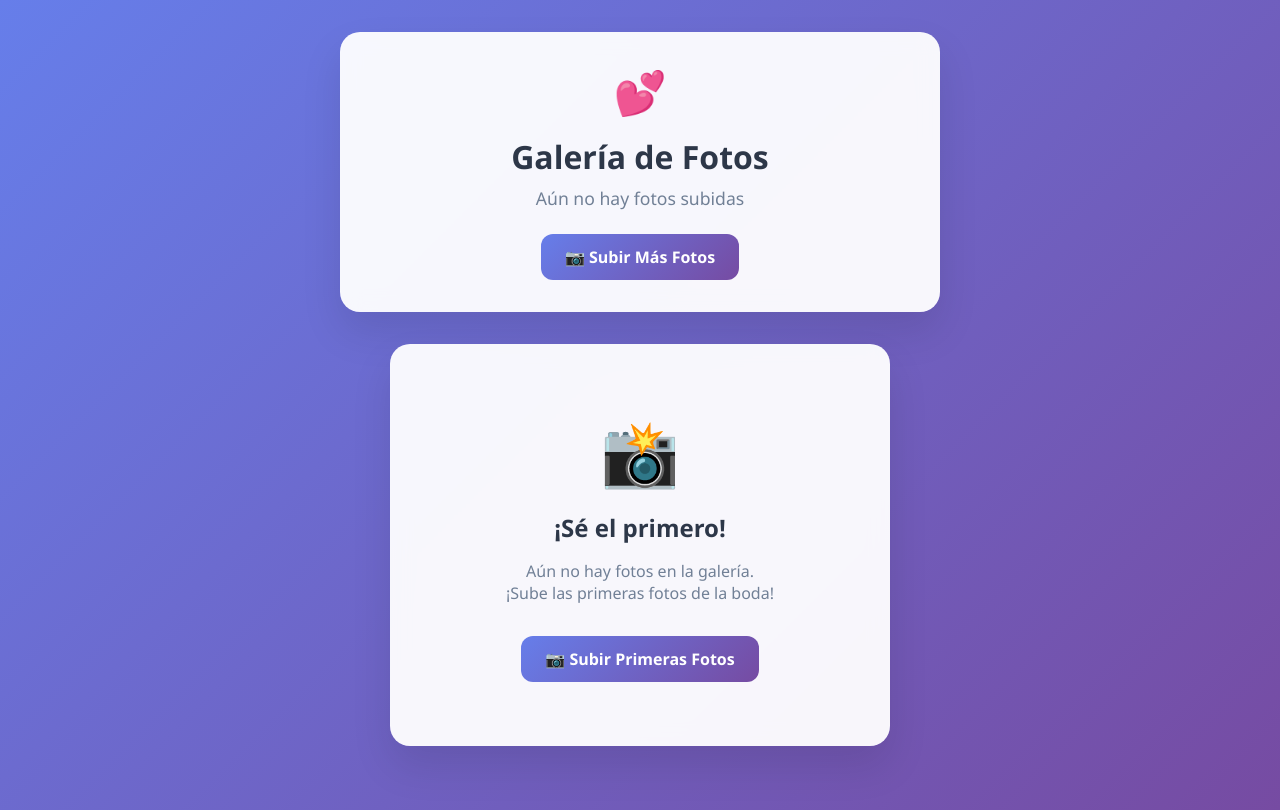
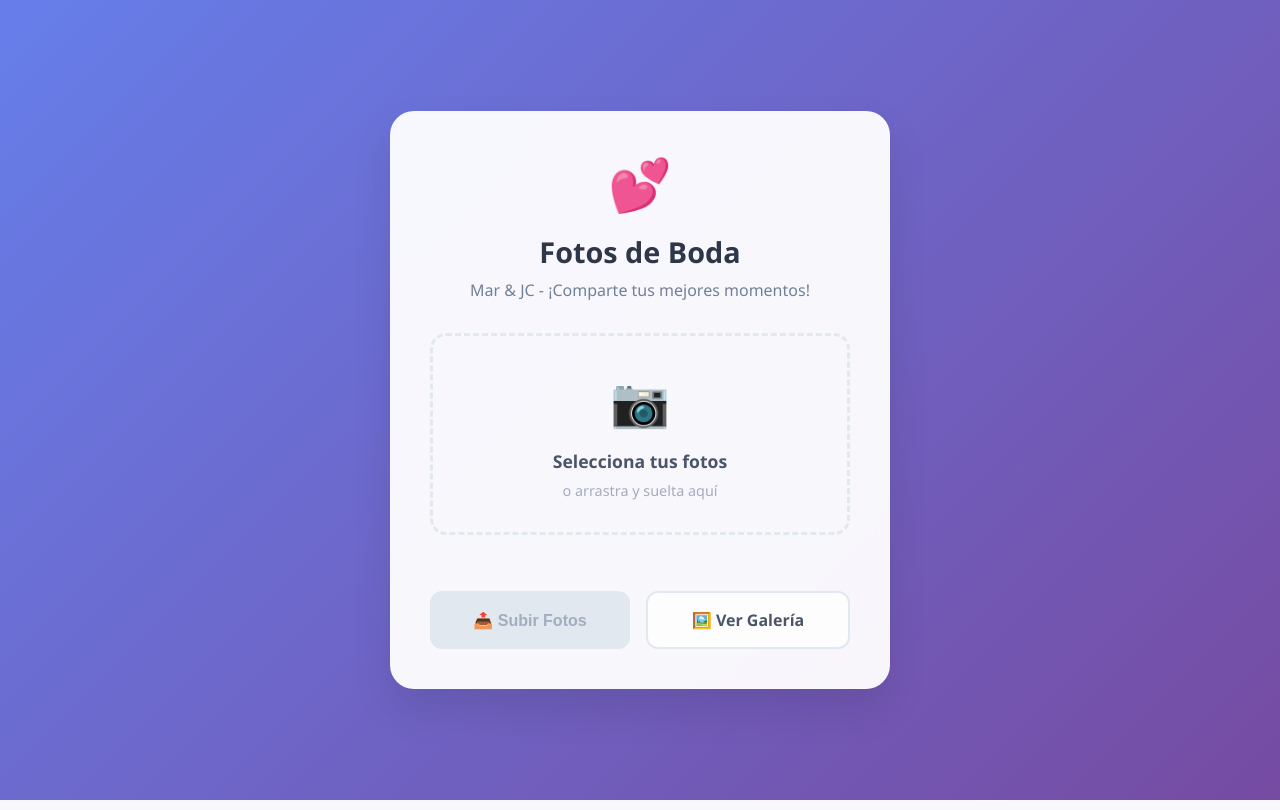
Before and after one commit to Nanrehr/fotos-boda, a Flask app: template templates/upload.html in a window 1280 px wide. Run offline with Flask 3, Linux system fonts and the light colour scheme; the template is opened without the code that fills it, so the values that code supplies are empty.

Commit message:
Actualizar upload.html

```diff
--- a/templates/upload.html
+++ b/templates/upload.html
@@ -3,7 +3,7 @@
 <head>
   <meta charset="UTF-8">
   <meta name="viewport" content="width=device-width, initial-scale=1.0">
-  <title>🖼️ Galería - Boda Mar & JC</title>
+  <title>📸 Fotos Boda Mar & JC</title>
   <style>
     * {
       margin: 0;
@@ -15,19 +15,29 @@
       font-family: 'Segoe UI', 'Apple Color Emoji', sans-serif;
       background: linear-gradient(135deg, #667eea 0%, #764ba2 100%);
       min-height: 100vh;
-      padding: 2rem 1rem;
+      display: flex;
+      flex-direction: column;
+      justify-content: center;
+      align-items: center;
+      padding: 1rem;
     }
 
-    .header {
+    .container {
+      background: rgba(255, 255, 255, 0.95);
+      backdrop-filter: blur(10px);
+      border-radius: 24px;
+      padding: 2.5rem;
+      max-width: 500px;
+      width: 100%;
+      box-shadow: 0 20px 40px rgba(0, 0, 0, 0.1);
       text-align: center;
-      margin-bottom: 2rem;
-      animation: slideDown 0.6s ease-out;
+      animation: slideUp 0.6s ease-out;
     }
 
-    @keyframes slideDown {
+    @keyframes slideUp {
       from {
         opacity: 0;
-        transform: translateY(-30px);
+        transform: translateY(30px);
       }
       to {
         opacity: 1;
@@ -35,18 +45,12 @@
       }
     }
 
-    .header-content {
-      background: rgba(255, 255, 255, 0.95);
-      backdrop-filter: blur(10px);
-      border-radius: 20px;
-      padding: 2rem;
-      max-width: 600px;
-      margin: 0 auto;
-      box-shadow: 0 20px 40px rgba(0, 0, 0, 0.1);
+    .header {
+      margin-bottom: 2rem;
     }
 
     .heart {
-      font-size: 2.5rem;
+      font-size: 3rem;
       animation: heartbeat 2s ease-in-out infinite;
       margin-bottom: 1rem;
     }
@@ -58,26 +62,93 @@
 
     h1 {
       color: #2d3748;
-      font-size: 2rem;
+      font-size: 1.8rem;
       font-weight: 700;
       margin-bottom: 0.5rem;
     }
 
-    .stats {
+    .subtitle {
       color: #718096;
-      font-size: 1.1rem;
-      margin-bottom: 1.5rem;
+      font-size: 1rem;
+      margin-bottom: 2rem;
     }
 
-    .actions {
+    .upload-area {
+      border: 3px dashed #e2e8f0;
+      border-radius: 16px;
+      padding: 2rem;
+      margin-bottom: 1.5rem;
+      transition: all 0.3s ease;
+      cursor: pointer;
+      position: relative;
+      overflow: hidden;
+    }
+
+    .upload-area:hover {
+      border-color: #667eea;
+      background: rgba(102, 126, 234, 0.05);
+    }
+
+    .upload-area.dragover {
+      border-color: #667eea;
+      background: rgba(102, 126, 234, 0.1);
+      transform: scale(1.02);
+    }
+
+    .upload-icon {
+      font-size: 3rem;
+      color: #a0aec0;
+      margin-bottom: 1rem;
+    }
+
+    .upload-text {
+      color: #4a5568;
+      font-size: 1.1rem;
+      font-weight: 600;
+      margin-bottom: 0.5rem;
+    }
+
+    .upload-subtext {
+      color: #a0aec0;
+      font-size: 0.9rem;
+    }
+
+    input[type="file"] {
+      display: none;
+    }
+
+    .preview {
+      display: grid;
+      grid-template-columns: repeat(auto-fill, minmax(80px, 1fr));
+      gap: 0.5rem;
+      margin: 1.5rem 0;
+      max-height: 200px;
+      overflow-y: auto;
+    }
+
+    .preview img {
+      width: 100%;
+      height: 80px;
+      object-fit: cover;
+      border-radius: 8px;
+      animation: fadeIn 0.3s ease-out;
+      box-shadow: 0 2px 8px rgba(0, 0, 0, 0.1);
+    }
+
+    @keyframes fadeIn {
+      from { opacity: 0; transform: scale(0.8); }
+      to { opacity: 1; transform: scale(1); }
+    }
+
+    .buttons {
       display: flex;
       gap: 1rem;
-      justify-content: center;
-      flex-wrap: wrap;
+      margin-top: 2rem;
     }
 
     .btn {
-      padding: 0.75rem 1.5rem;
+      flex: 1;
+      padding: 1rem 1.5rem;
       border: none;
       border-radius: 12px;
       font-size: 1rem;
@@ -87,17 +158,26 @@
       text-decoration: none;
       display: inline-flex;
       align-items: center;
+      justify-content: center;
       gap: 0.5rem;
     }
 
     .btn-primary {
       background: linear-gradient(135deg, #667eea 0%, #764ba2 100%);
       color: white;
+      transform: translateY(0);
     }
 
-    .btn-primary:hover {
+    .btn-primary:hover:not(:disabled) {
       transform: translateY(-2px);
       box-shadow: 0 10px 20px rgba(102, 126, 234, 0.3);
+    }
+
+    .btn-primary:disabled {
+      background: #e2e8f0;
+      color: #a0aec0;
+      cursor: not-allowed;
+      transform: none;
     }
 
     .btn-secondary {
@@ -112,454 +192,189 @@
       transform: translateY(-2px);
     }
 
-    .gallery-container {
-      max-width: 1200px;
-      margin: 0 auto;
+    .file-count {
+      margin-top: 1rem;
+      padding: 0.75rem;
+      background: rgba(102, 126, 234, 0.1);
+      border-radius: 8px;
+      color: #667eea;
+      font-weight: 600;
     }
 
-    .gallery {
-      display: grid;
-      grid-template-columns: repeat(auto-fill, minmax(280px, 1fr));
-      gap: 1.5rem;
-      padding: 0;
+    .flash-messages {
+      position: fixed;
+      top: 2rem;
+      right: 2rem;
+      z-index: 1000;
     }
 
-    .photo-card {
-      background: rgba(255, 255, 255, 0.95);
-      backdrop-filter: blur(10px);
-      border-radius: 16px;
-      overflow: hidden;
-      box-shadow: 0 10px 30px rgba(0, 0, 0, 0.1);
-      transition: all 0.3s ease;
-      animation: fadeInUp 0.6s ease-out;
-      animation-fill-mode: both;
-      position: relative;
-      aspect-ratio: 4/3;
+    .flash {
+      padding: 1rem 1.5rem;
+      border-radius: 8px;
+      margin-bottom: 0.5rem;
+      animation: slideIn 0.3s ease-out;
     }
 
-    .photo-card:hover {
-      transform: translateY(-5px);
-      box-shadow: 0 20px 40px rgba(0, 0, 0, 0.2);
-    }
-
-    .photo-card.selected {
-      transform: translateY(-5px);
-      box-shadow: 0 0 0 4px #667eea;
-    }
-
-    .photo-card img {
-      width: 100%;
-      height: 100%;
-      object-fit: contain;
-      background: #f8f9fa;
-      cursor: pointer;
-      transition: transform 0.3s ease;
-    }
-
-    .photo-card:hover img {
-      transform: scale(1.05);
-    }
-
-    .photo-checkbox {
-      position: absolute;
-      top: 12px;
-      left: 12px;
-      width: 24px;
-      height: 24px;
-      background: rgba(255, 255, 255, 0.9);
-      border: 2px solid #e2e8f0;
-      border-radius: 6px;
-      cursor: pointer;
-      display: flex;
-      align-items: center;
-      justify-content: center;
-      transition: all 0.3s ease;
-      z-index: 10;
-    }
-
-    .photo-checkbox:hover {
-      background: white;
-      border-color: #667eea;
-    }
-
-    .photo-checkbox.checked {
-      background: #667eea;
-      border-color: #667eea;
+    .flash.success {
+      background: #48bb78;
       color: white;
     }
 
-    .photo-checkbox input {
-      display: none;
+    .flash.error {
+      background: #f56565;
+      color: white;
     }
 
-    .checkmark {
-      opacity: 0;
-      transition: opacity 0.3s ease;
+    .flash.info {
+      background: #4299e1;
+      color: white;
     }
 
-    .photo-checkbox.checked .checkmark {
-      opacity: 1;
-    }
-
-    @keyframes fadeInUp {
+    @keyframes slideIn {
       from {
         opacity: 0;
-        transform: translateY(30px);
+        transform: translateX(100%);
       }
       to {
         opacity: 1;
-        transform: translateY(0);
+        transform: translateX(0);
       }
     }
 
-    .empty-state {
-      text-align: center;
-      padding: 4rem 2rem;
-      background: rgba(255, 255, 255, 0.95);
-      backdrop-filter: blur(10px);
-      border-radius: 20px;
-      max-width: 500px;
-      margin: 2rem auto;
-      box-shadow: 0 20px 40px rgba(0, 0, 0, 0.1);
-    }
-
-    .empty-icon {
-      font-size: 4rem;
-      margin-bottom: 1rem;
-    }
-
-    .empty-title {
-      color: #2d3748;
-      font-size: 1.5rem;
-      font-weight: 700;
-      margin-bottom: 1rem;
-    }
-
-    .empty-text {
-      color: #718096;
-      margin-bottom: 2rem;
-    }
-
-    /* Modal para ver fotos en grande */
-    .modal {
-      display: none;
-      position: fixed;
-      z-index: 1000;
-      left: 0;
-      top: 0;
-      width: 100%;
-      height: 100%;
-      background: rgba(0, 0, 0, 0.9);
-      animation: fadeIn 0.3s ease-out;
-    }
-
-    .modal-content {
-      position: absolute;
-      top: 50%;
-      left: 50%;
-      transform: translate(-50%, -50%);
-      max-width: 90%;
-      max-height: 90%;
-      border-radius: 16px;
-      overflow: hidden;
-    }
-
-    .modal img {
-      width: 100%;
-      height: 100%;
-      object-fit: contain;
-    }
-
-    .close {
-      position: absolute;
-      top: 20px;
-      right: 35px;
-      color: white;
-      font-size: 40px;
-      font-weight: bold;
-      cursor: pointer;
-      z-index: 1001;
-    }
-
-    .close:hover {
-      color: #667eea;
-    }
-
-    /* Animaciones escalonadas */
-    .photo-card:nth-child(1) { animation-delay: 0.1s; }
-    .photo-card:nth-child(2) { animation-delay: 0.2s; }
-    .photo-card:nth-child(3) { animation-delay: 0.3s; }
-    .photo-card:nth-child(4) { animation-delay: 0.4s; }
-    .photo-card:nth-child(5) { animation-delay: 0.5s; }
-    .photo-card:nth-child(6) { animation-delay: 0.6s; }
-
-    @media (max-width: 768px) {
-      .gallery {
-        grid-template-columns: repeat(auto-fill, minmax(240px, 1fr));
-        gap: 1rem;
+    @media (max-width: 640px) {
+      .container {
+        padding: 1.5rem;
+        margin: 1rem;
       }
 
-      .actions {
+      .buttons {
         flex-direction: column;
-        align-items: center;
-      }
-
-      .btn {
-        width: 100%;
-        max-width: 200px;
       }
 
       h1 {
         font-size: 1.5rem;
       }
-
-      .header-content {
-        padding: 1.5rem;
-      }
-    }
-
-    @media (max-width: 480px) {
-      .gallery {
-        grid-template-columns: repeat(auto-fill, minmax(200px, 1fr));
-      }
     }
   </style>
 </head>
 <body>
-  <div class="header">
-    <div class="header-content">
-      <div class="heart">💕</div>
-      <h1>Galería de Fotos</h1>
-      <div class="stats">
-        {% if total > 0 %}
-          <strong>{{ total }}</strong> foto{% if total != 1 %}s{% endif %} de la boda
-        {% else %}
-          Aún no hay fotos subidas
-        {% endif %}
-      </div>
-      <div class="actions">
-        <a href="/" class="btn btn-primary">
-          📷 Subir Más Fotos
-        </a>
-        {% if total > 0 %}
-          <button id="downloadBtn" onclick="downloadSelected()" class="btn btn-secondary" disabled>
-            💾 Descargar (<span id="selectedCount">0</span>)
-          </button>
-          <button onclick="selectAll()" class="btn btn-secondary">
-            ☑️ Seleccionar Todas
-          </button>
-        {% endif %}
-      </div>
-    </div>
-  </div>
-
-  <div class="gallery-container">
-    {% if fotos %}
-      <div class="gallery">
-        {% for foto in fotos %}
-          <div class="photo-card" data-url="{{ foto }}">
-            <div class="photo-checkbox" onclick="togglePhoto(this, event)">
-              <input type="checkbox" class="photo-select">
-              <span class="checkmark">✓</span>
-            </div>
-            <img src="{{ foto }}" alt="Foto de boda" loading="lazy" onclick="openModal('{{ foto }}')">
-          </div>
+  <!-- Flash Messages -->
+  {% with messages = get_flashed_messages(with_categories=true) %}
+    {% if messages %}
+      <div class="flash-messages">
+        {% for category, message in messages %}
+          <div class="flash {{ category }}">{{ message }}</div>
         {% endfor %}
       </div>
-    {% else %}
-      <div class="empty-state">
-        <div class="empty-icon">📸</div>
-        <div class="empty-title">¡Sé el primero!</div>
-        <div class="empty-text">
-          Aún no hay fotos en la galería.<br>
-          ¡Sube las primeras fotos de la boda!
-        </div>
-        <a href="/" class="btn btn-primary">
-          📷 Subir Primeras Fotos
+    {% endif %}
+  {% endwith %}
+
+  <div class="container">
+    <div class="header">
+      <div class="heart">💕</div>
+      <h1>Fotos de Boda</h1>
+      <p class="subtitle">Mar & JC - ¡Comparte tus mejores momentos!</p>
+    </div>
+
+    <form action="/upload" method="POST" enctype="multipart/form-data" id="uploadForm">
+      <div class="upload-area" id="uploadArea">
+        <div class="upload-icon">📷</div>
+        <div class="upload-text">Selecciona tus fotos</div>
+        <div class="upload-subtext">o arrastra y suelta aquí</div>
+        <input type="file" name="fotos" id="fileInput" multiple accept="image/*" />
+      </div>
+
+      <div class="preview" id="preview"></div>
+
+      <div class="file-count" id="fileCount" style="display: none;">
+        <span id="fileCountText">0 fotos seleccionadas</span>
+      </div>
+
+      <div class="buttons">
+        <button type="submit" class="btn btn-primary" id="uploadBtn" disabled>
+          📤 Subir Fotos
+        </button>
+        <a href="/gallery" class="btn btn-secondary">
+          🖼️ Ver Galería
         </a>
       </div>
-    {% endif %}
-  </div>
-
-  <!-- Modal para ver fotos -->
-  <div id="photoModal" class="modal" onclick="closeModal()">
-    <span class="close" onclick="closeModal()">&times;</span>
-    <div class="modal-content">
-      <img id="modalImg" src="" alt="Foto ampliada">
-    </div>
+    </form>
   </div>
 
   <script>
-    let selectedPhotos = new Set();
+    const fileInput = document.getElementById('fileInput');
+    const preview = document.getElementById('preview');
+    const uploadArea = document.getElementById('uploadArea');
+    const uploadBtn = document.getElementById('uploadBtn');
+    const fileCount = document.getElementById('fileCount');
+    const fileCountText = document.getElementById('fileCountText');
+    let selectedFiles = [];
 
-    function togglePhoto(checkbox, event) {
-      event.stopPropagation();
-      const photoCard = checkbox.closest('.photo-card');
-      const photoUrl = photoCard.dataset.url;
-      const input = checkbox.querySelector('input');
+    // Click en área de upload
+    uploadArea.addEventListener('click', () => fileInput.click());
 
-      if (selectedPhotos.has(photoUrl)) {
-        selectedPhotos.delete(photoUrl);
-        photoCard.classList.remove('selected');
-        checkbox.classList.remove('checked');
-        input.checked = false;
-      } else {
-        selectedPhotos.add(photoUrl);
-        photoCard.classList.add('selected');
-        checkbox.classList.add('checked');
-        input.checked = true;
-      }
+    // Drag & Drop
+    uploadArea.addEventListener('dragover', (e) => {
+      e.preventDefault();
+      uploadArea.classList.add('dragover');
+    });
 
-      updateDownloadButton();
+    uploadArea.addEventListener('dragleave', () => {
+      uploadArea.classList.remove('dragover');
+    });
+
+    uploadArea.addEventListener('drop', (e) => {
+      e.preventDefault();
+      uploadArea.classList.remove('dragover');
+      handleFiles(e.dataTransfer.files);
+    });
+
+    // Cambio en input
+    fileInput.addEventListener('change', (e) => {
+      handleFiles(e.target.files);
+    });
+
+    function handleFiles(files) {
+      selectedFiles = Array.from(files);
+      updatePreview();
+      updateButton();
+      updateFileCount();
     }
 
-    function updateDownloadButton() {
-      const downloadBtn = document.getElementById('downloadBtn');
-      const selectedCount = document.getElementById('selectedCount');
-      const count = selectedPhotos.size;
+    function updatePreview() {
+      preview.innerHTML = '';
 
-      selectedCount.textContent = count;
-      downloadBtn.disabled = count === 0;
+      selectedFiles.forEach(file => {
+        if (file.type.startsWith('image/')) {
+          const img = document.createElement('img');
+          img.src = URL.createObjectURL(file);
+          img.onload = () => URL.revokeObjectURL(img.src);
+          preview.appendChild(img);
+        }
+      });
+    }
 
-      if (count === 0) {
-        downloadBtn.innerHTML = '💾 Descargar (0)';
+    function updateButton() {
+      uploadBtn.disabled = selectedFiles.length === 0;
+    }
+
+    function updateFileCount() {
+      if (selectedFiles.length > 0) {
+        fileCountText.textContent = `${selectedFiles.length} foto${selectedFiles.length > 1 ? 's' : ''} seleccionada${selectedFiles.length > 1 ? 's' : ''}`;
+        fileCount.style.display = 'block';
       } else {
-        downloadBtn.innerHTML = `💾 Descargar (${count})`;
+        fileCount.style.display = 'none';
       }
     }
 
-    function selectAll() {
-      const allCards = document.querySelectorAll('.photo-card');
-      const allSelected = selectedPhotos.size === allCards.length;
-
-      if (allSelected) {
-        // Deseleccionar todas
-        selectedPhotos.clear();
-        allCards.forEach(card => {
-          card.classList.remove('selected');
-          const checkbox = card.querySelector('.photo-checkbox');
-          checkbox.classList.remove('checked');
-          checkbox.querySelector('input').checked = false;
-        });
-        document.querySelector('button[onclick="selectAll()"]').innerHTML = '☑️ Seleccionar Todas';
-      } else {
-        // Seleccionar todas
-        allCards.forEach(card => {
-          const photoUrl = card.dataset.url;
-          selectedPhotos.add(photoUrl);
-          card.classList.add('selected');
-          const checkbox = card.querySelector('.photo-checkbox');
-          checkbox.classList.add('checked');
-          checkbox.querySelector('input').checked = true;
-        });
-        document.querySelector('button[onclick="selectAll()"]').innerHTML = '❌ Deseleccionar Todas';
-      }
-
-      updateDownloadButton();
-    }
-
-    async function downloadSelected() {
-      if (selectedPhotos.size === 0) return;
-
-      const downloadBtn = document.getElementById('downloadBtn');
-      downloadBtn.disabled = true;
-      downloadBtn.innerHTML = '⏳ Descargando...';
-
-      try {
-        for (const photoUrl of selectedPhotos) {
-          await downloadPhoto(photoUrl);
-          // Pequeña pausa entre descargas
-          await new Promise(resolve => setTimeout(resolve, 500));
-        }
-
-        // Limpiar selección después de descargar
-        selectedPhotos.clear();
-        document.querySelectorAll('.photo-card').forEach(card => {
-          card.classList.remove('selected');
-          const checkbox = card.querySelector('.photo-checkbox');
-          checkbox.classList.remove('checked');
-          checkbox.querySelector('input').checked = false;
-        });
-
-        updateDownloadButton();
-
-      } catch (error) {
-        console.error('Error descargando:', error);
-        alert('Error al descargar algunas fotos');
-      }
-
-      downloadBtn.disabled = false;
-      updateDownloadButton();
-    }
-
-    async function downloadPhoto(url) {
-      try {
-        const response = await fetch(url);
-        const blob = await response.blob();
-
-        // Extraer nombre del archivo de la URL
-        const filename = url.split('/').pop() || 'foto.jpg';
-
-        // Crear link temporal para descarga
-        const link = document.createElement('a');
-        link.href = URL.createObjectURL(blob);
-        link.download = filename;
-        document.body.appendChild(link);
-        link.click();
-        document.body.removeChild(link);
-
-        // Limpiar objeto URL
-        URL.revokeObjectURL(link.href);
-      } catch (error) {
-        console.error('Error descargando foto:', error);
-        throw error;
-      }
-    }
-
-    function openModal(src) {
-      const modal = document.getElementById('photoModal');
-      const modalImg = document.getElementById('modalImg');
-      modal.style.display = 'block';
-      modalImg.src = src;
-      document.body.style.overflow = 'hidden';
-    }
-
-    function closeModal() {
-      const modal = document.getElementById('photoModal');
-      modal.style.display = 'none';
-      document.body.style.overflow = 'auto';
-    }
-
-    // Cerrar modal con ESC
-    document.addEventListener('keydown', function(e) {
-      if (e.key === 'Escape') {
-        closeModal();
-      }
-    });
-
-    // Lazy loading mejorado
-    if ('IntersectionObserver' in window) {
-      const imageObserver = new IntersectionObserver((entries, observer) => {
-        entries.forEach(entry => {
-          if (entry.isIntersecting) {
-            const img = entry.target;
-            img.classList.add('loaded');
-            observer.unobserve(img);
-          }
-        });
+    // Auto-hide flash messages
+    setTimeout(() => {
+      const flashMessages = document.querySelectorAll('.flash');
+      flashMessages.forEach(msg => {
+        msg.style.animation = 'slideIn 0.3s ease-out reverse';
+        setTimeout(() => msg.remove(), 300);
       });
-
-      document.querySelectorAll('.photo-card img').forEach(img => {
-        imageObserver.observe(img);
-      });
-    }
-
-    // Actualizar cada 30 segundos para ver nuevas fotos
-    setInterval(() => {
-      if (document.visibilityState === 'visible') {
-        location.reload();
-      }
-    }, 30000);
+    }, 4000);
   </script>
 </body>
 </html>
```
